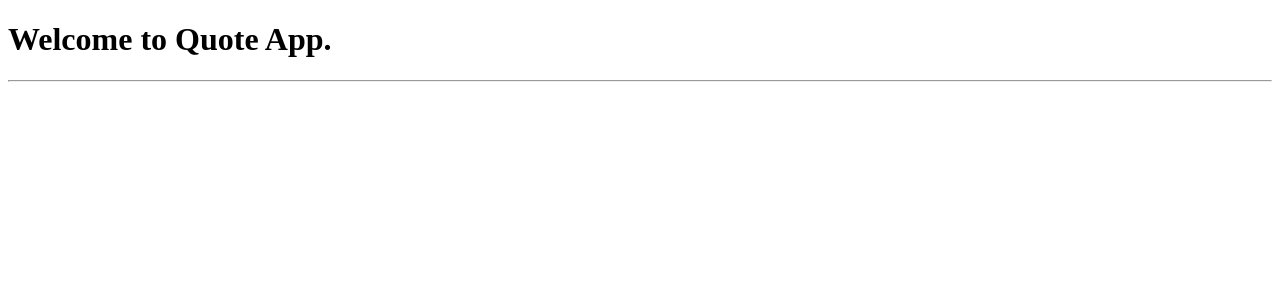
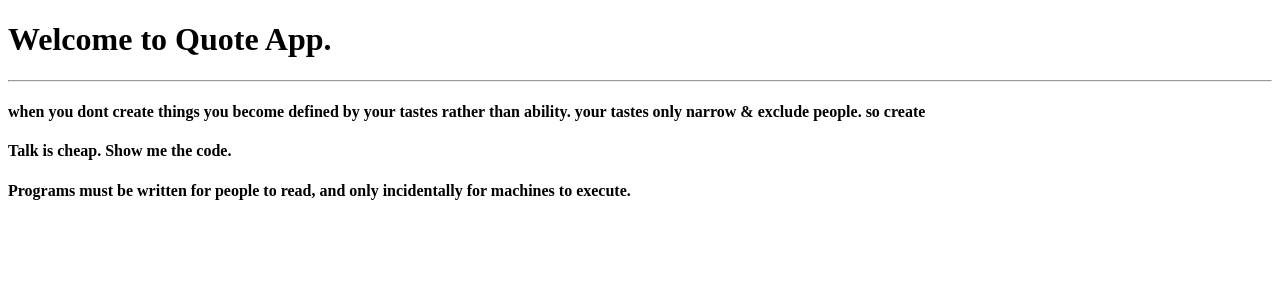
Before and after one commit to petermirithu/Quotes, an Angular app: page / in a window 1280 px wide. Shown: the top 300 px of the page. Built offline with nearby package versions, Linux system fonts and the light colour scheme.

Commit message:
add a directive ngFor to display my quotes.

```diff
--- /dev/null
+++ b/src/app/quote.ts
@@ -0,0 +1,6 @@
+export class Quote {
+
+  constructor(public author:string, public quoteIt:string,public submitter:string){
+
+  }
+}
--- a/src/app/quotes/quotes.component.html
+++ b/src/app/quotes/quotes.component.html
@@ -1,5 +1,6 @@
 <div class="body">
 <h1>Welcome to Quote App.</h1>
 <hr>
-
+<div *ngFor='let quote of quotes'><div>
+<h4>{{quote.quoteIt}}</h4>
 </div>
--- a/src/app/quotes/quotes.component.ts
+++ b/src/app/quotes/quotes.component.ts
@@ -1,5 +1,5 @@
 import { Component, OnInit } from '@angular/core';
-import {QuoteClass} from '../quote-class';
+import {Quote} from '../quote'
 
 @Component({
   selector: 'app-quotes',
@@ -8,10 +8,10 @@ import {QuoteClass} from '../quote-class';
 })
 export class QuotesComponent implements OnInit {
 
-quotes:QuoteClass[] = [
-  new QuoteClass("Why The Lucky Stiff", "when you dont create things you become defined by your tastes rather than ability. your tastes only narrow & exclude people. so create", "Pyra"),
-  new QuoteClass("Linus Torvalds", "Talk is cheap. Show me the code.","Jedidah"),
-  new QuoteClass("Harold Abelson","Programs must be written for people to read, and only incidentally for machines to execute.","Bernad"),
+quotes:Quote[] = [
+  new Quote("Why The Lucky Stiff", "when you dont create things you become defined by your tastes rather than ability. your tastes only narrow & exclude people. so create", "Pyra"),
+  new Quote("Linus Torvalds", "Talk is cheap. Show me the code.","Jedidah"),
+  new Quote("Harold Abelson","Programs must be written for people to read, and only incidentally for machines to execute.","Bernad"),
 ]
   constructor() { }
 
```
Also changed, not shown: src/app/quote-class.ts (deleted, +0 -9 lines), 2 other files (tests, documents, lock files or other folders).
